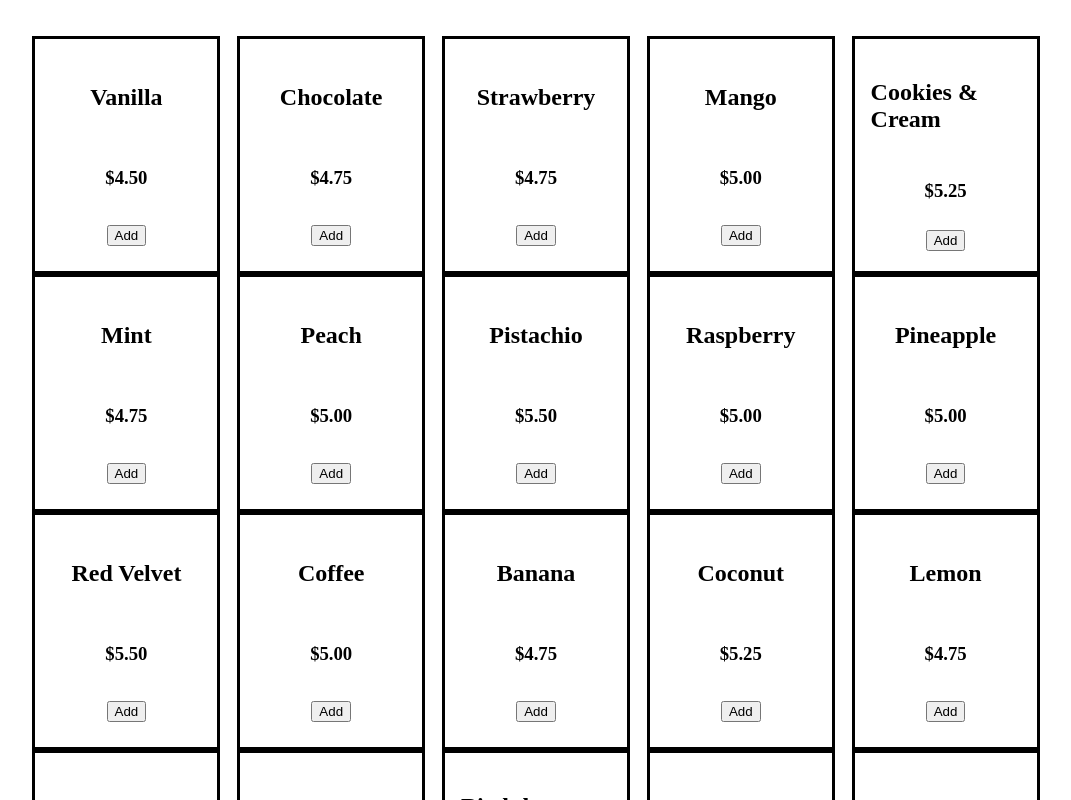
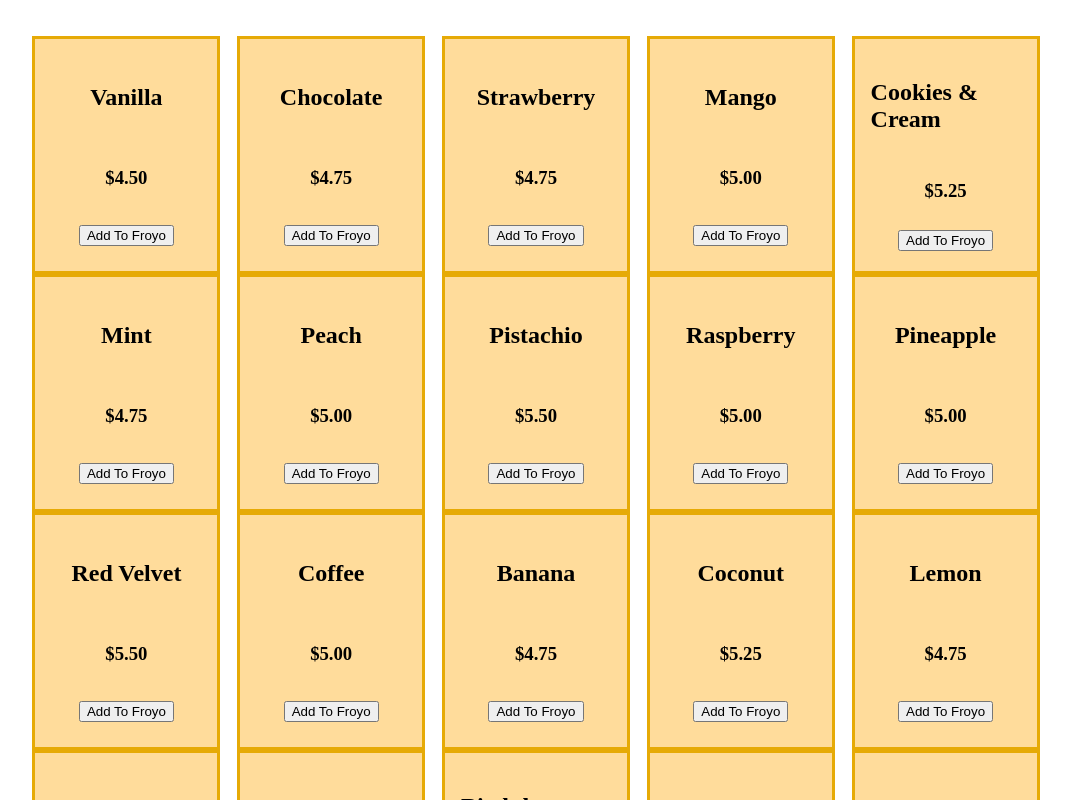
Before and after one commit to staten-island-tech/vue-reactivity-project-rayrayrayrayray5, a Vue app in the folder app/: page / in a window 1280 px wide. Shown: the top 800 px of the page, without its empty margins (104-1175 px from the left). Built offline with nearby package versions, Linux system fonts and the light colour scheme.

Commit message:
aiden liu said he was related to alysa liu

```diff
--- a/app/src/components/froyocard.vue
+++ b/app/src/components/froyocard.vue
@@ -2,7 +2,7 @@
     <div>
         <h2>{{ froyo.flavor }}</h2>
         <h3>${{ froyo.cost.toFixed(2) }}</h3>
-        <button>Add</button>
+        <slot></slot>
     </div>
 </template>
 
@@ -23,6 +23,7 @@ div{
     align-items: center;
     height: 200px;
     width: 150px;
-    border: 3px solid black;
+    border: 3px solid rgb(230, 170, 6);
+    background-color: rgb(255, 220, 155);
 }
 </style>
--- a/app/src/views/liu.vue
+++ b/app/src/views/liu.vue
@@ -1,45 +1,50 @@
 <template>
     <div class="container">
-        <FroyoCard v-for="froyo in flavorlist" :key="froyo.flavor" :froyo="froyo"></FroyoCard>
+        <FroyoCard @click="addToFroyo(froyo)" v-for="froyo in flavorlist" :key="froyo.flavor" :froyo="froyo">
+          <button>Add To Froyo</button>
+        </FroyoCard>
     </div>
 </template>
 
 <script setup>
 import {ref} from 'vue'
+function addToFroyo(item){
+  console.log(item)
+}
 import FroyoCard from '@/components/froyocard.vue';
 const flavorlist = ref([
-  { flavor: "Vanilla", cost: 4.50 },
-  { flavor: "Chocolate", cost: 4.75 },
-  { flavor: "Strawberry", cost: 4.75 },
-  { flavor: "Mango", cost: 5.00 },
-  { flavor: "Cookies & Cream", cost: 5.25 },
-  { flavor: "Mint", cost: 4.75 },
-  { flavor: "Peach", cost: 5.00 },
-  { flavor: "Pistachio", cost: 5.50 },
-  { flavor: "Raspberry", cost: 5.00 },
-  { flavor: "Pineapple", cost: 5.00 },
-  { flavor: "Red Velvet", cost: 5.50 },
-  { flavor: "Coffee", cost: 5.00 },
-  { flavor: "Banana", cost: 4.75 },
-  { flavor: "Coconut", cost: 5.25 },
-  { flavor: "Lemon", cost: 4.75 },
-  { flavor: "Cherry", cost: 5.00 },
-  { flavor: "Cotton Candy", cost: 5.25 },
-  { flavor: "Birthday Cake", cost: 5.50 },
-  { flavor: "Taro", cost: 5.50 },
-  { flavor: "Matcha Swirl", cost: 5.75 },
-  { flavor: "Sprinkles", cost: 0.50 },
-  { flavor: "Chocolate Chips", cost: 0.75 },
-  { flavor: "Cookie Crumbles", cost: 0.85 },
-  { flavor: "Gummy Bears", cost: 0.70 },
-  { flavor: "Marshmallows", cost: 0.65 },
-  { flavor: "Strawberries", cost: 0.90 },
-  { flavor: "Blueberries", cost: 0.90 },
-  { flavor: "Banana Slices", cost: 0.80 },
-  { flavor: "Caramel Drizzle", cost: 0.75 },
-  { flavor: "Hot Fudge", cost: 0.85 },
-  { flavor: "Whipped Cream", cost: 0.60 },
-  { flavor: "Crushed Oreos", cost: 0.95 }
+  { flavor: "Vanilla", cost: 4.50, type: "cream" },
+  { flavor: "Chocolate", cost: 4.75, type: "cream" },
+  { flavor: "Strawberry", cost: 4.75, type: "cream" },
+  { flavor: "Mango", cost: 5.00, type: "cream" },
+  { flavor: "Cookies & Cream", cost: 5.25, type: "cream" },
+  { flavor: "Mint", cost: 4.75, type: "cream" },
+  { flavor: "Peach", cost: 5.00, type: "cream" },
+  { flavor: "Pistachio", cost: 5.50, type: "cream" },
+  { flavor: "Raspberry", cost: 5.00, type: "cream" },
+  { flavor: "Pineapple", cost: 5.00, type: "cream" },
+  { flavor: "Red Velvet", cost: 5.50, type: "cream" },
+  { flavor: "Coffee", cost: 5.00, type: "cream" },
+  { flavor: "Banana", cost: 4.75, type: "cream" },
+  { flavor: "Coconut", cost: 5.25, type: "cream" },
+  { flavor: "Lemon", cost: 4.75, type: "cream" },
+  { flavor: "Cherry", cost: 5.00, type: "cream" },
+  { flavor: "Cotton Candy", cost: 5.25, type: "cream" },
+  { flavor: "Birthday Cake", cost: 5.50, type: "cream" },
+  { flavor: "Taro", cost: 5.50, type: "cream" },
+  { flavor: "Matcha Swirl", cost: 5.75, type: "cream" },
+  { flavor: "Sprinkles", cost: 0.50, type: "topping" },
+  { flavor: "Chocolate Chips", cost: 0.75, type: "topping" },
+  { flavor: "Cookie Crumbles", cost: 0.85, type: "topping" },
+  { flavor: "Gummy Bears", cost: 0.70, type: "topping" },
+  { flavor: "Marshmallows", cost: 0.65, type: "topping" },
+  { flavor: "Strawberries", cost: 0.90, type: "topping" },
+  { flavor: "Blueberries", cost: 0.90, type: "topping" },
+  { flavor: "Banana Slices", cost: 0.80, type: "topping" },
+  { flavor: "Caramel Drizzle", cost: 0.75, type: "topping" },
+  { flavor: "Hot Fudge", cost: 0.85, type: "topping" },
+  { flavor: "Whipped Cream", cost: 0.60, type: "topping" },
+  { flavor: "Crushed Oreos", cost: 0.95, type: "topping" }
 ])
 </script>
 
@@ -70,7 +75,6 @@ h1 {
   flex-direction: column;
   justify-content: space-around;
   align-items: center;
-  background-color: aqua;
 }
 
 </style>
```
